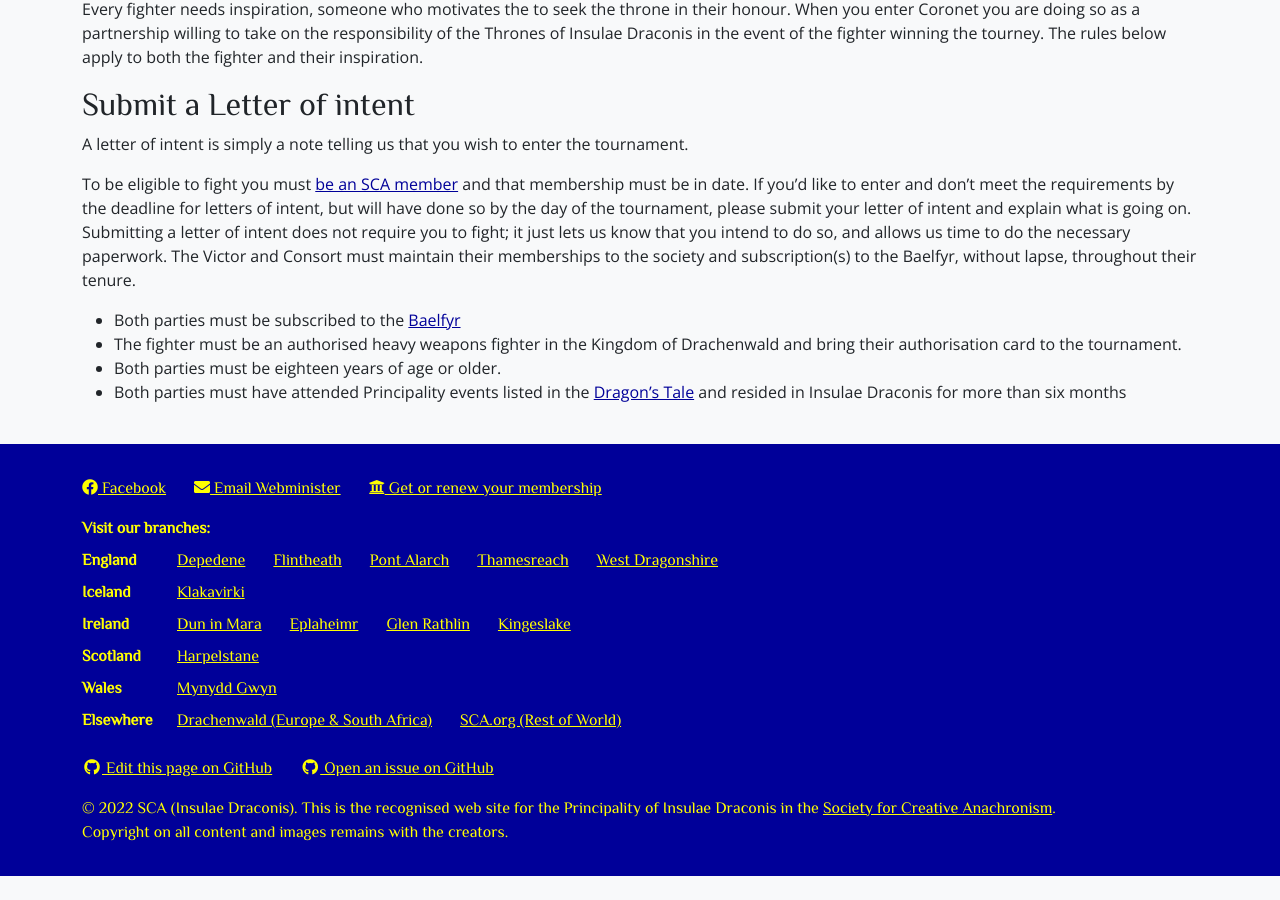
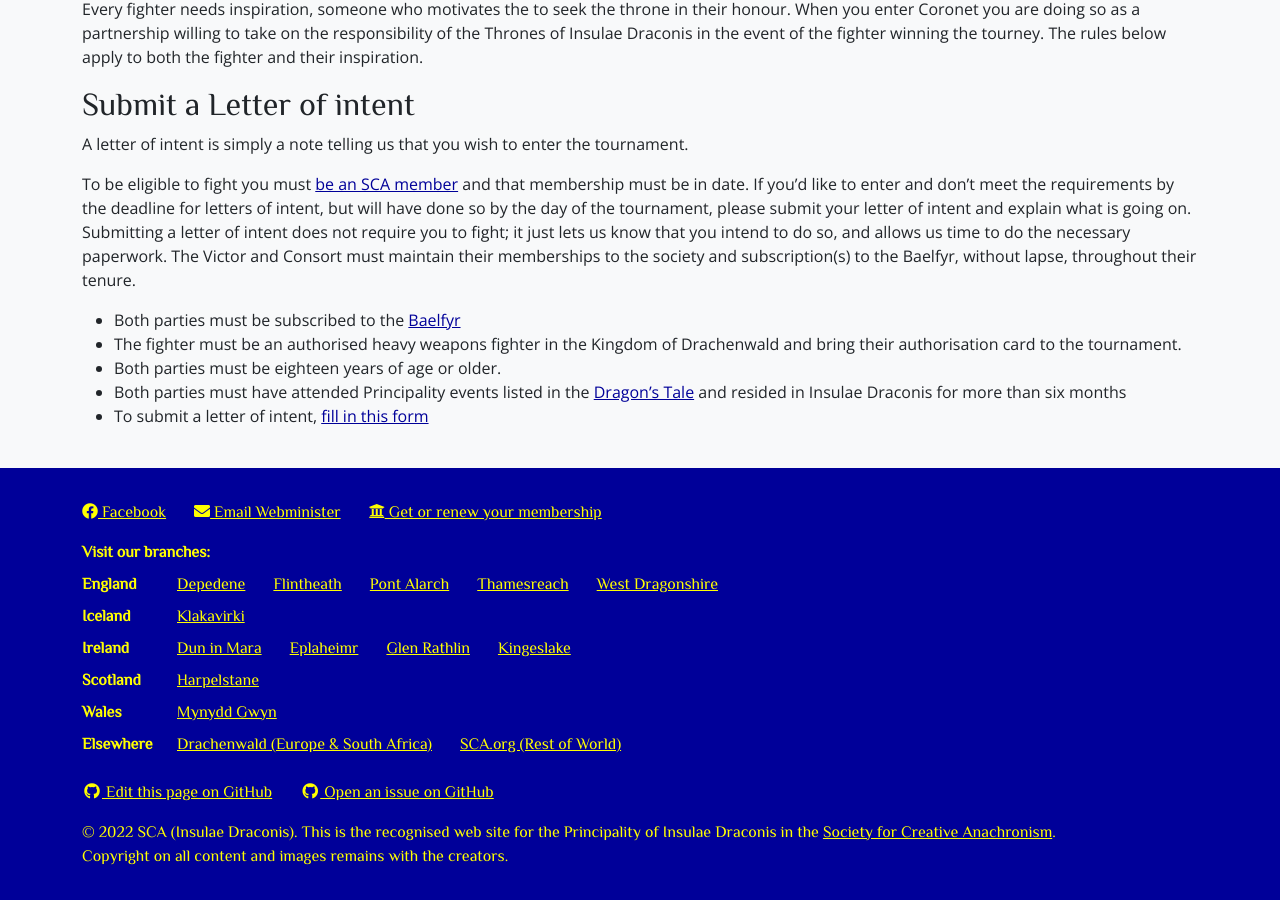
Before and after one commit to drachenwald/insulae-draconis, a Jekyll site: the page built from coronet/coronet-tourney.md, in a window 1280 px wide and 900 px high, scrolled down 626 px. Built offline with Jekyll 4.4.1, drawn with Linux system fonts in a browser that asks for light colours; comment, search, counter and statistics services are not loaded; before the commit the page ends 1502 px from its top, so only the background shows below that; some of the changed lines change nothing that is shown.

Commit message:
Update coronet-tourney.md

```diff
--- a/coronet/coronet-tourney.md
+++ b/coronet/coronet-tourney.md
@@ -28,4 +28,4 @@ To be eligible to fight you must [be an SCA member](https://membermojo.co.uk/sca
 - The fighter must be an authorised heavy weapons fighter in the Kingdom of Drachenwald and bring their authorisation card to the tournament.
 - Both parties must be eighteen years of age or older.
 - Both parties must have attended Principality events listed in the [Dragon's Tale](https://drachenwald.sca.org/offices/chronicler/kingdom-newsletter/) and resided in Insulae Draconis for more than six months
-{% comment %}- To submit a letter of intent, [fill in this form]({% link Coronet/letters-of-intent.md %}){% endcomment %}
+- To submit a letter of intent, [fill in this form](https://forms.gle/d3QcHyJ5KDjZqPJ96)
```
